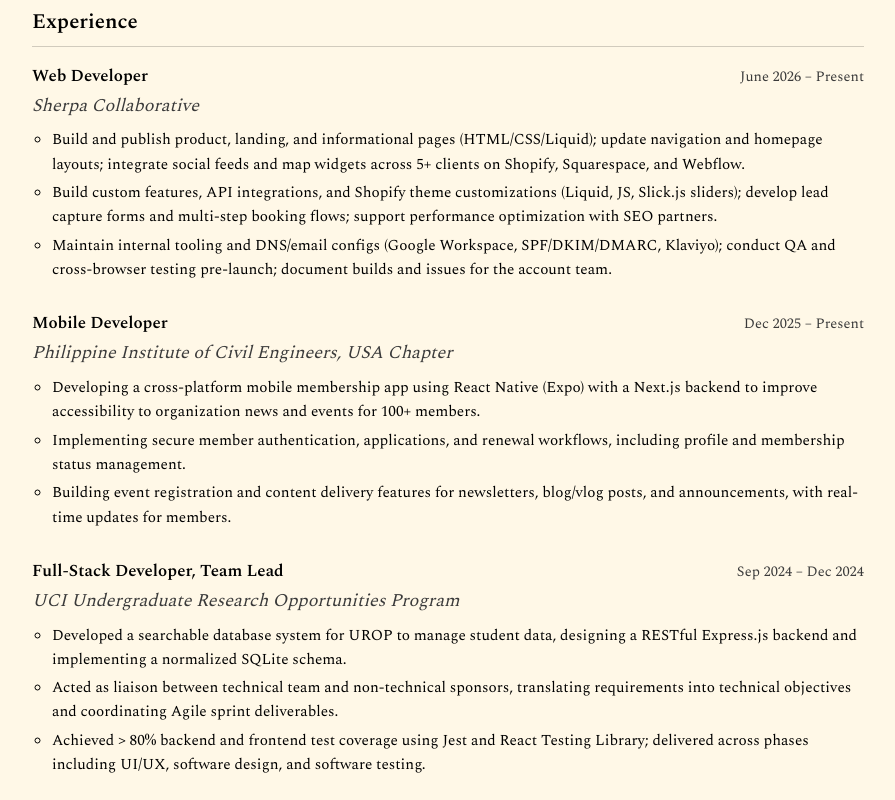
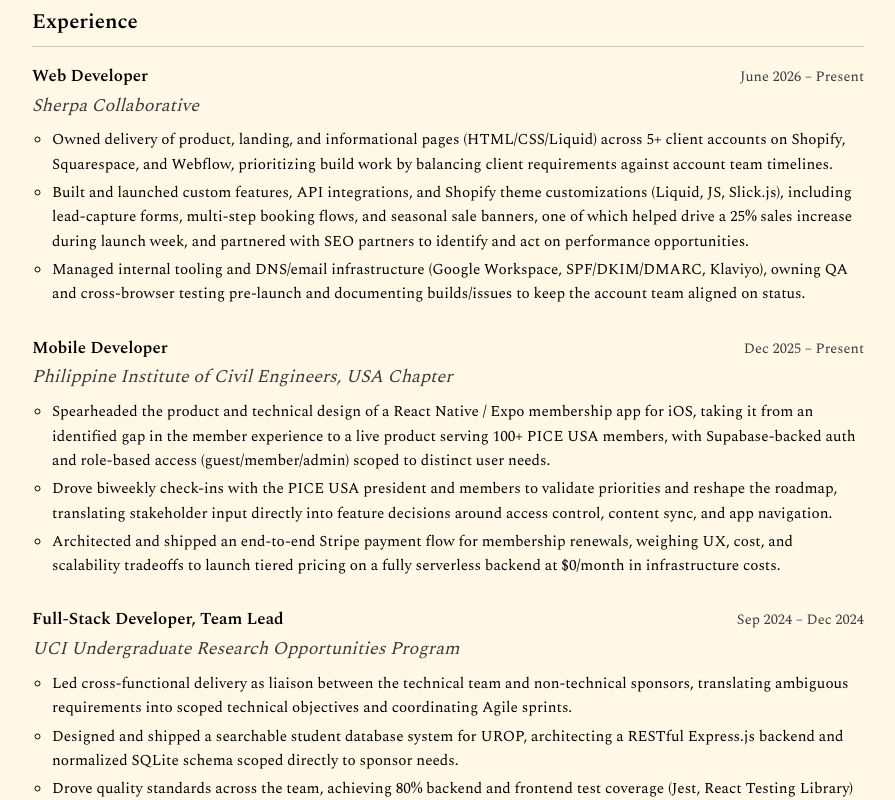
Before and after one commit to 6a6768/archive, a Next.js app: page / in a window 1280 px wide. Shown: the part 420-1220 px from the top of the page, without its empty margins (192-1087 px from the left). Built offline with nearby package versions, Linux system fonts and the light colour scheme.

Commit message:
update bullet points

```diff
--- a/src/app/page.tsx
+++ b/src/app/page.tsx
@@ -22,9 +22,9 @@
     subtitle: 'Sherpa Collaborative',
     dates: 'June 2026 – Present',
     detail: [
-      'Build and publish product, landing, and informational pages (HTML/CSS/Liquid); update navigation and homepage layouts; integrate social feeds and map widgets across 5+ clients on Shopify, Squarespace, and Webflow.',
-      'Build custom features, API integrations, and Shopify theme customizations (Liquid, JS, Slick.js sliders); develop lead capture forms and multi-step booking flows; support performance optimization with SEO partners.',
-      'Maintain internal tooling and DNS/email configs (Google Workspace, SPF/DKIM/DMARC, Klaviyo); conduct QA and cross-browser testing pre-launch; document builds and issues for the account team.',
+      "Owned delivery of product, landing, and informational pages (HTML/CSS/Liquid) across 5+ client accounts on Shopify, Squarespace, and Webflow, prioritizing build work by balancing client requirements against account team timelines.",
+      "Built and launched custom features, API integrations, and Shopify theme customizations (Liquid, JS, Slick.js), including lead-capture forms, multi-step booking flows, and seasonal sale banners, one of which helped drive a 25% sales increase during launch week, and partnered with SEO partners to identify and act on performance opportunities.",
+      "Managed internal tooling and DNS/email infrastructure (Google Workspace, SPF/DKIM/DMARC, Klaviyo), owning QA and cross-browser testing pre-launch and documenting builds/issues to keep the account team aligned on status.",
     ],
   },
   {
@@ -32,9 +32,9 @@
     subtitle: 'Philippine Institute of Civil Engineers, USA Chapter',
     dates: 'Dec 2025 – Present',
     detail: [
-      'Developing a cross-platform mobile membership app using React Native (Expo) with a Next.js backend to improve accessibility to organization news and events for 100+ members.',
-      'Implementing secure member authentication, applications, and renewal workflows, including profile and membership status management.',
-      'Building event registration and content delivery features for newsletters, blog/vlog posts, and announcements, with real-time updates for members.',
+      "Spearheaded the product and technical design of a React Native / Expo membership app for iOS, taking it from an identified gap in the member experience to a live product serving 100+ PICE USA members, with Supabase-backed auth and role-based access (guest/member/admin) scoped to distinct user needs.",
+      "Drove biweekly check-ins with the PICE USA president and members to validate priorities and reshape the roadmap, translating stakeholder input directly into feature decisions around access control, content sync, and app navigation.",
+      "Architected and shipped an end-to-end Stripe payment flow for membership renewals, weighing UX, cost, and scalability tradeoffs to launch tiered pricing on a fully serverless backend at $0/month in infrastructure costs.",
     ],
   },
   {
@@ -42,9 +42,9 @@
     subtitle: 'UCI Undergraduate Research Opportunities Program',
     dates: 'Sep 2024 – Dec 2024',
     detail: [
-      'Developed a searchable database system for UROP to manage student data, designing a RESTful Express.js backend and implementing a normalized SQLite schema.',
-      'Acted as liaison between technical team and non-technical sponsors, translating requirements into technical objectives and coordinating Agile sprint deliverables.',
-      'Achieved > 80% backend and frontend test coverage using Jest and React Testing Library; delivered across phases including UI/UX, software design, and software testing.',
+      "Led cross-functional delivery as liaison between the technical team and non-technical sponsors, translating ambiguous requirements into scoped technical objectives and coordinating Agile sprints.",
+      "Designed and shipped a searchable student database system for UROP, architecting a RESTful Express.js backend and normalized SQLite schema scoped directly to sponsor needs.",
+      "Drove quality standards across the team, achieving 80% backend and frontend test coverage (Jest, React Testing Library) and delivering across UI/UX, design, and testing phases on schedule.",
     ],
   },
   {
```
